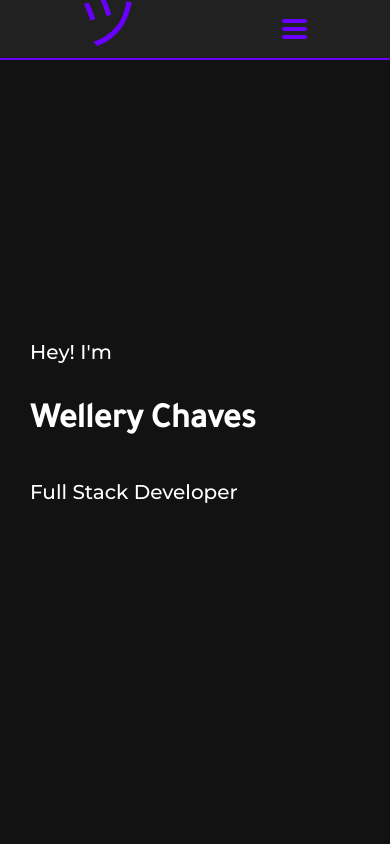
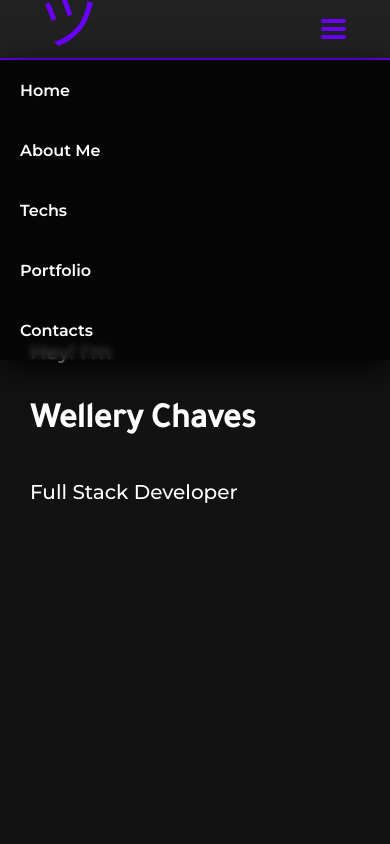
Before and after one commit to wellerychaves/wellery-portfolio, a React (Vite) app: page / in a window 390 px wide. Shown: the top 844 px of the page. Built offline with nearby package versions, Linux system fonts and the light colour scheme; a web font is replaced by a local one.

Commit message:
feat(header): now the header is fully responsive

```diff
--- a/src/App.tsx
+++ b/src/App.tsx
@@ -4,7 +4,8 @@ import { ThemeProvider } from "styled-components";
 import dark from "./styles/themes/dark";
 import at from "./styles/themes/at";
 
-import Header from "./components/Header";
+import HeaderMobile from "./components/HeaderMobile";
+import HeaderDesktop from "./components/HeaderDesktop";
 import Apresentation from "./components/Apresentation";
 import About from "./components/About";
 import Skills from "./components/Skills";
@@ -22,7 +23,8 @@ function App() {
 	return (
 		<ThemeProvider theme={theme}>
 			<GlobalStyle />
-			<Header />
+			<HeaderMobile />
+			<HeaderDesktop />
 			<Apresentation />
 			<About />
 			<Skills />
--- a/src/components/Header/index.tsx
+++ /dev/null
@@ -1,44 +0,0 @@
-import { useState } from "react";
-import { Container, NavBar } from "./styles";
-
-const Header = () => {
-	const [isChecked, setIsChecked] = useState(false);
-
-	const menuButton = () => {
-		setIsChecked(!isChecked);
-	};
-	return (
-		<Container>
-			<div id="content">
-				<a className="logo">ツ</a>
-				<label htmlFor="check" className="bar">
-					<input onClick={menuButton} id="check" type="checkbox" />
-
-					<span className="top"></span>
-					<span className="middle"></span>
-					<span className="bottom"></span>
-				</label>
-				<nav className="navBar">
-					<a href="#top">Home</a>
-					<a href="#about">About Me</a>
-					<a href="#skills">Techs</a>
-					<a href="#portfolio">Portfolio</a>
-					<a href="#ContactMe">Contacts</a>
-				</nav>
-				{isChecked ? (
-					<NavBar>
-						<a href="#top">Home</a>
-						<a href="#about">About Me</a>
-						<a href="#skills">Techs</a>
-						<a href="#portfolio">Portfolio</a>
-						<a href="#ContactMe">Contacts</a>
-					</NavBar>
-				) : (
-					""
-				)}
-			</div>
-		</Container>
-	);
-};
-
-export default Header;
--- a/src/components/Header/styles.ts
+++ /dev/null
@@ -1,113 +0,0 @@
-import styled from "styled-components";
-
-export const Container = styled.header`
-	position: fixed;
-	top: 0;
-	width: 100vw;
-	height: 60px;
-	background-color: ${(props: any) => props.theme.colors.background2};
-	border-bottom: 2px solid ${(props: any) => props.theme.colors.primary};
-	margin: 0 auto;
-	display: flex;
-	align-items: center;
-	justify-content: space-between;
-	padding: 10px 20px;
-	user-select: none;
-
-	#content {
-		margin: 0 auto;
-		width: 60vw;
-		display: flex;
-		justify-content: space-between;
-		align-items: center;
-
-		.navBar {
-			@media only screen and (max-width: 700px) {
-				display: none;
-			}
-		}
-
-		/* burguer button */
-		input[type="checkbox"] {
-			-webkit-appearance: none;
-			display: none;
-			visibility: hidden;
-		}
-
-		.bar {
-			position: relative;
-			cursor: pointer;
-			width: 30px;
-			height: 20px;
-			display: flex;
-			gap: 20px;
-		}
-
-		.bar span {
-			position: absolute;
-			width: 25px;
-			height: 4px;
-			background: ${(props) => props.theme.colors.primary};
-			border-radius: 100px;
-			display: inline-block;
-			transition: 0.3s ease;
-			left: 0;
-		}
-
-		.bar span.top {
-			top: 0;
-		}
-
-		.bar span.middle {
-			top: 8px;
-		}
-
-		.bar span.bottom {
-			bottom: 0;
-		}
-
-		input[type]:checked ~ span.top {
-			transform: rotate(46deg);
-			transform-origin: top left;
-			width: 25px;
-			left: 4px;
-		}
-
-		input[type]:checked ~ span.bottom {
-			transform: rotate(-45deg);
-			transform-origin: top left;
-			width: 26px;
-			bottom: -2px;
-			box-shadow: 0 0 10px #495057;
-		}
-
-		input[type]:checked ~ span.middle {
-			transform: translateX(-20px);
-			opacity: 0;
-		}
-	}
-`;
-
-export const NavBar = styled.nav`
-	width: 100%;
-	height: 300px;
-	border: 1px solid red;
-
-	position: absolute;
-	left: 0;
-	top: 60px;
-	font-weight: 600;
-	text-decoration: none;
-	font-family: var(--montserrat);
-
-	display: flex;
-	flex-direction: column;
-	justify-content: space-around;
-	background-color: #000000ee;
-
-	padding-left: 20px;
-
-	@media only screen and (min-width: 700px) {
-		display: none;
-	}
-`;
--- /dev/null
+++ b/src/components/HeaderDesktop/index.tsx
@@ -0,0 +1,20 @@
+import { Container } from "./styles";
+
+const HeaderDesktop = () => {
+	return (
+		<Container>
+			<div id="content">
+				<a className="logo">ツ</a>
+				<nav id="navBar">
+					<a href="#top">Home</a>
+					<a href="#about">About Me</a>
+					<a href="#skills">Techs</a>
+					<a href="#portfolio">Portfolio</a>
+					<a href="#ContactMe">Contacts</a>
+				</nav>
+			</div>
+		</Container>
+	);
+};
+
+export default HeaderDesktop;
--- /dev/null
+++ b/src/components/HeaderDesktop/styles.ts
@@ -0,0 +1,36 @@
+import styled from "styled-components";
+
+export const Container = styled.header`
+	position: fixed;
+	top: 0;
+	width: 100vw;
+	height: 60px;
+	background-color: ${(props: any) => props.theme.colors.background2};
+	border-bottom: 2px solid ${(props: any) => props.theme.colors.primary};
+	margin: 0 auto;
+	display: flex;
+	align-items: center;
+	justify-content: space-between;
+	padding: 10px 20px;
+	user-select: none;
+
+	#content {
+		margin: 0 auto;
+		width: 80vw;
+		display: flex;
+		justify-content: space-between;
+		align-items: center;
+	}
+
+	#navBar {
+		width: 30rem;
+		display: flex;
+		justify-content: space-between;
+		font-family: var(--montserrat);
+	}
+
+
+	@media only screen and (max-width: 750px) {
+		display: none;
+	}
+`;
--- /dev/null
+++ b/src/components/HeaderMobile/index.tsx
@@ -0,0 +1,35 @@
+import { useState } from "react";
+import { Container, NavBar } from "./styles";
+
+const HeaderMobile = () => {
+	const [isChecked, setIsChecked] = useState(true);
+
+	const handleClick = () => {
+		setIsChecked(!isChecked);
+	};
+
+	return (
+		<Container>
+			<a className="logo">ツ</a>
+			<label htmlFor="check" className="bar">
+				<input onClick={handleClick} id="check" type="checkbox"></input>
+
+				<span className="top"></span>
+				<span className="middle"></span>
+				<span className="bottom"></span>
+			</label>
+
+			{isChecked && (
+				<NavBar id="navBar">
+					<a href="#top">Home</a>
+					<a href="#about">About Me</a>
+					<a href="#skills">Techs</a>
+					<a href="#portfolio">Portfolio</a>
+					<a href="#ContactMe">Contacts</a>
+				</NavBar>
+			)}
+		</Container>
+	);
+};
+
+export default HeaderMobile;
--- /dev/null
+++ b/src/components/HeaderMobile/styles.ts
@@ -0,0 +1,110 @@
+import styled from "styled-components";
+
+export const Container = styled.header`
+	position: fixed;
+	top: 0;
+	left: center;
+	width: 100vw;
+	height: 60px;
+	background-color: ${(props: any) => props.theme.colors.background2};
+	border-bottom: 2px solid ${(props: any) => props.theme.colors.primary};
+	margin: 0 auto;
+	display: flex;
+	align-items: center;
+	justify-content: space-between;
+	padding: 10px 10%;
+	user-select: none;
+
+	/* burguer button */
+	input[type="checkbox"] {
+		-webkit-appearance: none;
+		display: none;
+		visibility: hidden;
+		user-select: none;
+	}
+
+	.bar {
+		position: relative;
+		width: 30px;
+		height: 20px;
+		gap: 20px;
+		display: flex;
+		cursor: pointer;
+	}
+
+	.bar span {
+		position: absolute;
+		left: 0;
+		width: 25px;
+		height: 4px;
+		border-radius: 100px;
+		display: inline-block;
+		transition: 0.3s ease;
+		background: ${(props) => props.theme.colors.primary};
+	}
+
+	.bar span.top {
+		top: 0;
+	}
+
+	.bar span.middle {
+		top: 8px;
+	}
+
+	.bar span.bottom {
+		bottom: 0;
+	}
+
+	input[type]:checked ~ span.top {
+		transform: rotate(46deg);
+		transform-origin: top left;
+		width: 25px;
+		left: 4px;
+	}
+
+	input[type]:checked ~ span.bottom {
+		transform: rotate(-45deg);
+		transform-origin: top left;
+		width: 26px;
+		bottom: -2px;
+		box-shadow: 0 0 10px #495057;
+	}
+
+	input[type]:checked ~ span.middle {
+		transform: translateX(-20px);
+		opacity: 0;
+	}
+
+	@media only screen and (min-width: 751px) {
+		display: none;
+	}
+`;
+
+export const NavBar = styled.nav`
+	width: 100%;
+	height: 300px;
+	position: absolute;
+	left: 0;
+	top: 60px;
+	font-weight: 600;
+	text-decoration: none;
+	font-family: var(--montserrat);
+	display: flex;
+	flex-direction: column;
+	justify-content: space-around;
+	background-color: #000000ee;
+	padding-left: 20px;
+
+	background: rgba(0, 0, 0, 0.7);
+	backdrop-filter: blur(3px);
+	-webkit-backdrop-filter: blur(7px);
+	box-shadow: 0 8px 32px -2px rgba(0, 0, 0, 1);
+
+	a {
+		user-select: none;
+	}
+
+	@media only screen and (min-width: 751px) {
+		display: none;
+	}
+`;
```
Also changed, not shown: package.json (+4 -3 lines), 1 other file (tests, documents, lock files or other folders).
